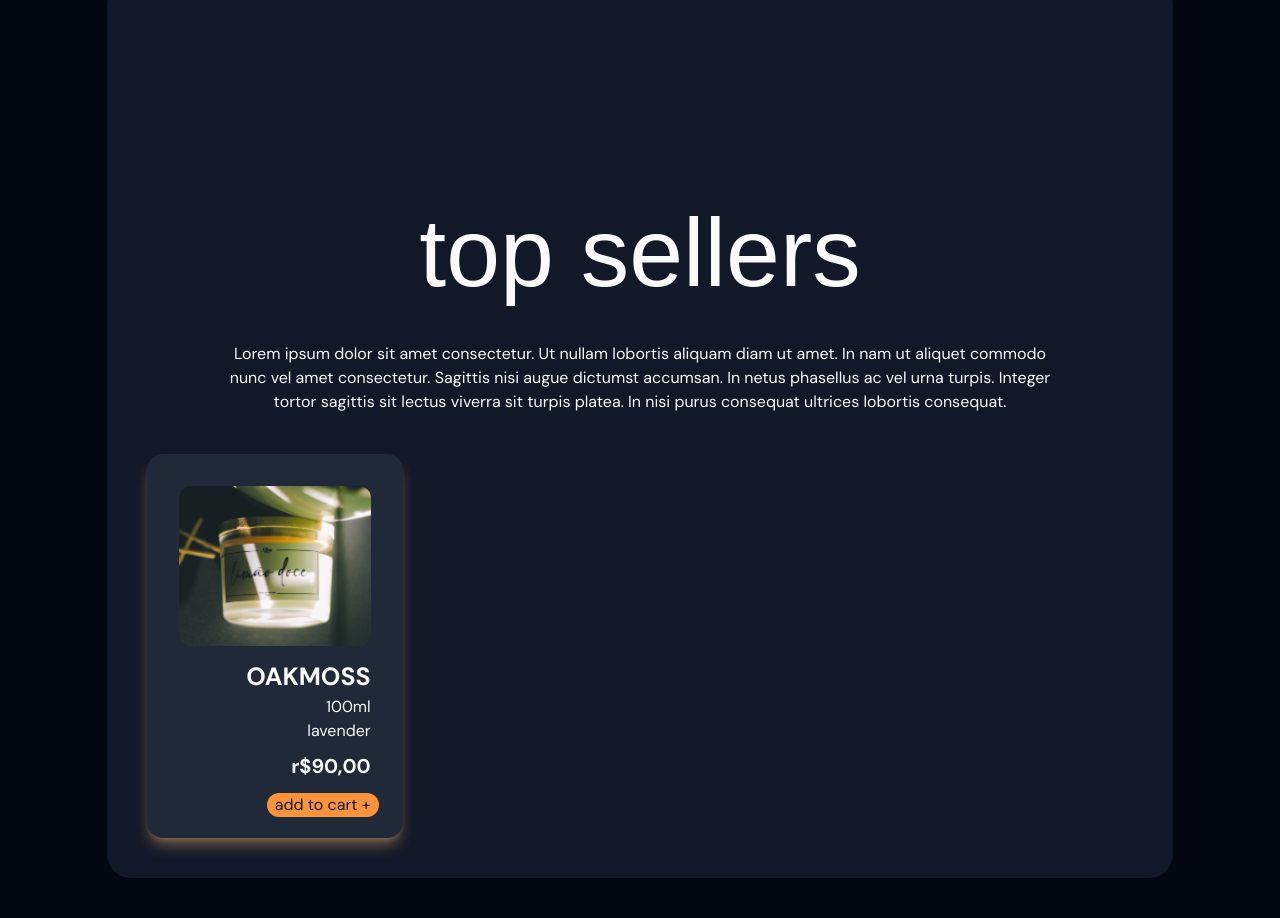
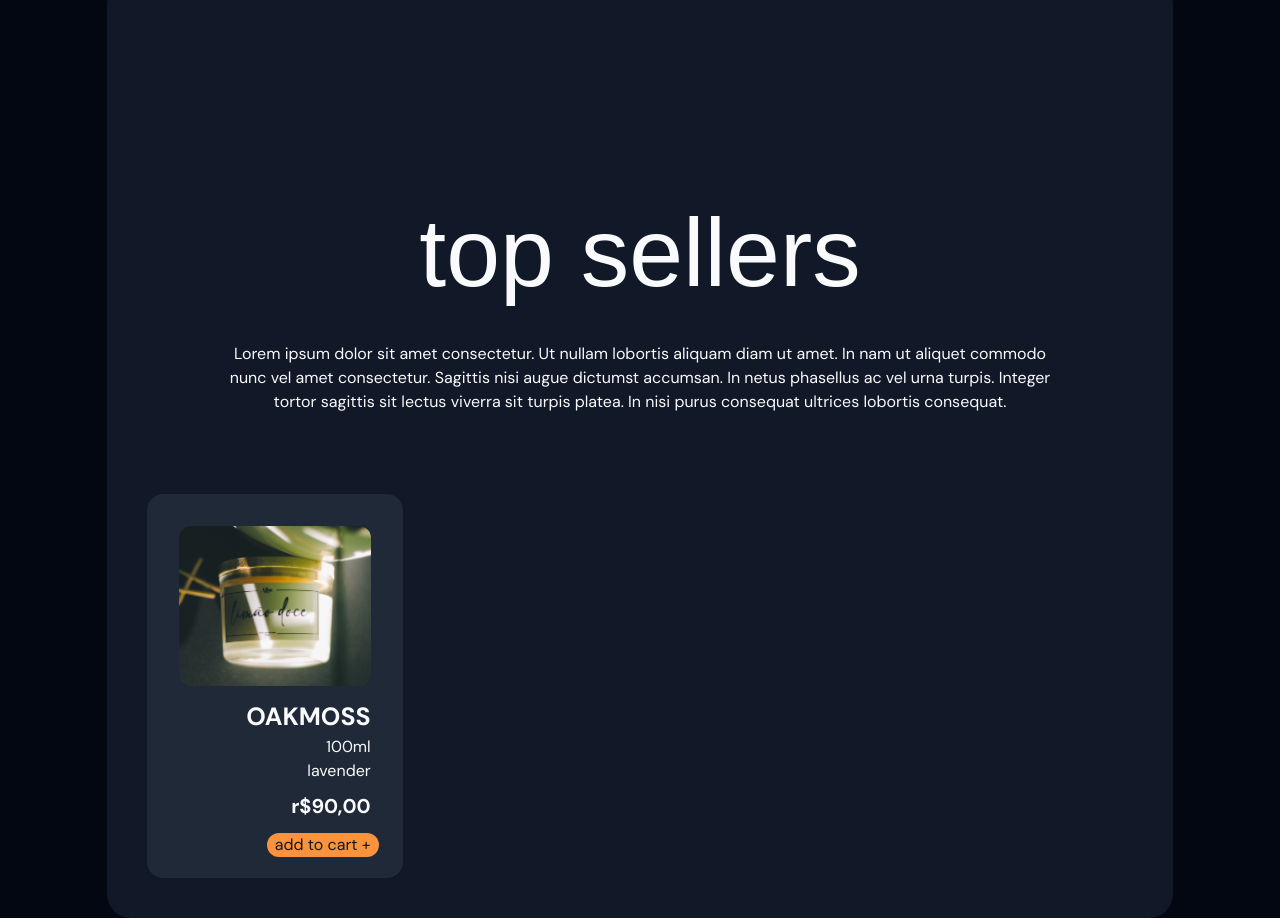
Before and after one commit to l4mm3r/albaecommerce, a website: page src/index.html in a window 1280 px wide. Shown: the part 950-1868 px from the top of the page. Before the commit the page ends 1828 px from the top, so only its background shows below. Drawn offline with Linux system fonts and the light colour scheme; a web font is replaced by a local one.

Commit message:
fix shadows on card

```diff
--- a/src/index.html
+++ b/src/index.html
@@ -44,7 +44,7 @@
         </div>
     </section>
 
-    <div class="flex justify-center">
+    <div class="flex justify-center ">
     <section class="w-10/12 bg-gray-900 mt-36 rounded-3xl p-10">
         <div class="text-center">
             <div class="text-gray-50 pt-40 w-10/12 mx-auto">
@@ -53,7 +53,7 @@
             </div>
         </div>
 
-        <article class="w-64 h-96 bg-gray-800 rounded-2xl shadow-lg shadow-orange-300/40 mt-10 p-8">
+        <article class="w-64 h-96 bg-gray-800 rounded-2xl drop-shadow-sm shadow-orange-300 hover:shadow-2xl mt-20 p-8 ">
                 <header class="flex justify-end">
                     <img src="./assets/img/cardimg.png" alt="" class="w-48 h-40 object-cover rounded-xl">
                 </header>
```
Also changed, not shown: src/output.css.
